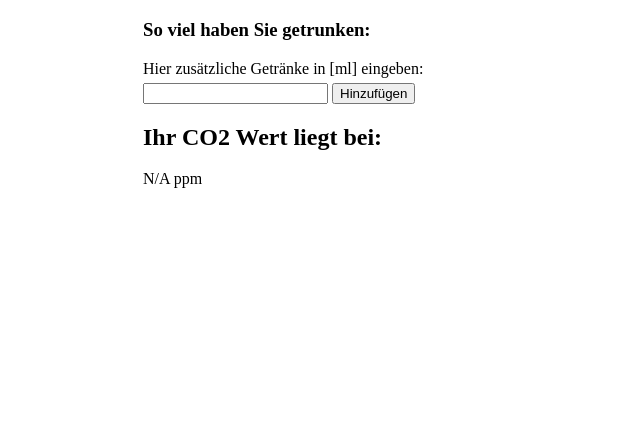
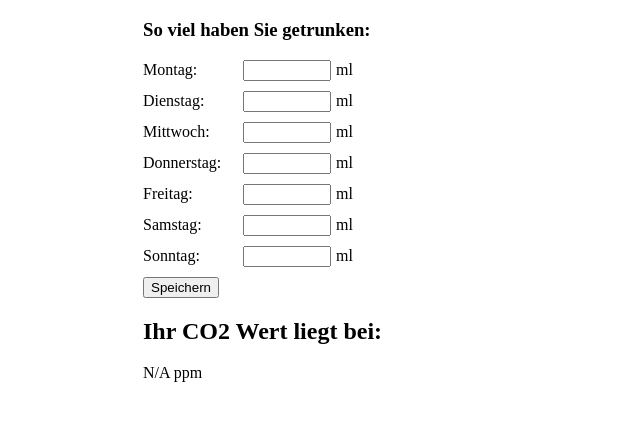
Before and after one commit to Rimurar/Hydrairtest, a plain HTML site: page index.html in a window 1280 px wide. Shown: the part 89-510 px from the top of the page, without its empty margins (197-837 px from the left). Drawn offline with Linux system fonts and the light colour scheme; no server answers.

Commit message:
Update index.html

```diff
--- a/index.html
+++ b/index.html
@@ -3,7 +3,6 @@
 <head>
     <meta charset="UTF-8">
     <meta name="viewport" content="width=device-width, initial-scale=1.0">
-    <title>Hydrair</title>
     <style>
         /* Einfaches CSS für die cyanfarbene Überschrift und den Container */
         body {
@@ -28,78 +27,91 @@
             margin-bottom: 5px;
             display: block;
         }
+		.form-group {
+            display: flex;
+            align-items: center;
+            margin-bottom: 10px;
+        }
+        .form-group label {
+            width: 100px; /* Einheitliche Breite für die Labels */
+        }
+        .form-group input {
+            width: 80px; /* Breite des Eingabefeldes */
+            margin-right: 5px; /* Abstand zwischen Eingabefeld und Einheit */
+        }
     </style>
+    <meta charset="UTF-8">
+    <meta name="viewport" content="width=device-width, initial-scale=1.0">
+    <title>Hydrair by Wolle :D</title>
+    <script>
+        function saveData() {
+            // Hole die Eingabewerte für jeden Wochentag
+            const days = ['Montag', 'Dienstag', 'Mittwoch', 'Donnerstag', 'Freitag', 'Samstag', 'Sonntag'];
+            days.forEach(day => {
+                const value = document.getElementById(day).value;
+                localStorage.setItem(day, value);
+            });
+
+            // Zeige eine Bestätigung an
+            alert('Daten wurden gespeichert!');
+        }
+
+        function loadData() {
+            // Lade die gespeicherten Daten für jeden Wochentag
+            const days = ['Montag', 'Dienstag', 'Mittwoch', 'Donnerstag', 'Freitag', 'Samstag', 'Sonntag'];
+            days.forEach(day => {
+                const value = localStorage.getItem(day);
+                if (value) {
+                    document.getElementById(day).value = value;
+                }
+            });
+        }
+        window.onload = loadData; // Lade die Daten beim Laden der Seite
+    </script>
 </head>
 <body>
     <div class="container">
-        <h1>Hydrair</h1>
-
-        <h3>So viel haben Sie getrunken:</h3>
-        <ul id="weekdayList">
-            <!-- Placeholder for weekdays -->
-        </ul>
-
-        <label for="manualInput" class="manual-input-label">Hier zusätzliche Getränke in [ml] eingeben:</label>
-        <div class="manual-input">
-            <input type="number" id="manualInput" name="manualInput" min="0" step="any">
-            <button onclick="addManualInput()">Hinzufügen</button>
+    <h1>Hydrair</h1>
+    <h3>So viel haben Sie getrunken:</h3>
+   <form onsubmit="saveData(); return false;">
+        <div class="form-group">
+            <label for="Montag">Montag:</label>
+            <input type="number" id="Montag" name="Montag" required maxlength="4" max="9999">
+            <span>ml</span>
         </div>
-
-        <h2>Ihr CO2 Wert liegt bei:</h2>
-        <p id="co2Snapshot">N/A ppm</p>
-    </div>
-
-    <script>
-        // Function to fetch data from server
-        function fetchData() {
-            fetch('/Hydrair/data.json') // Replace with your server endpoint
-                .then(response => response.json())
-                .then(data => updateData(data))
-                .catch(error => console.error('Error fetching data:', error));
-        }
-
-        // Function to update HTML elements with fetched data
-        function updateData(data) {
-            const weekdays = ['Montag', 'Dienstag', 'Mittwoch', 'Donnerstag', 'Freitag', 'Samstag', 'Sonntag'];
-            const weekdayList = document.getElementById('weekdayList');
-            weekdays.forEach((day, index) => {
-                const li = document.createElement('li');
-                const weightText = data[day.toLowerCase()] ? data[day.toLowerCase()] + ' ml' : 'N/A';
-                li.textContent = day + ': ' + weightText;
-                li.classList.add('weekday-item');
-                if (index === new Date().getDay()) {
-                    li.setAttribute('id', 'today');
-                }
-                weekdayList.appendChild(li);
-            });
-
-            // Update CO2 snapshot
-            document.getElementById('co2Snapshot').textContent = data.co2 || 'N/A ppm';
-        }
-
-        // Function to add manual input to the current day
-        function addManualInput() {
-            const input = document.getElementById('manualInput');
-            const value = parseFloat(input.value);
-            if (!isNaN(value)) {
-                const todayItem = document.getElementById('today');
-                const day = todayItem.textContent.split(':')[0].trim();
-                const currentWeightText = todayItem.textContent.split(':')[1].trim();
-                const currentWeight = parseFloat(currentWeightText.split(' ')[0]);
-                if (!isNaN(currentWeight)) {
-                    const newValue = currentWeight + value;
-                    todayItem.textContent = day + ': ' + newValue.toFixed(1) + ' ml';
-                } else {
-                    todayItem.textContent = day + ': ' + value.toFixed(1) + ' ml';
-                }
-                input.value = ''; // Clear input field after adding
-            } else {
-                alert('Bitte geben Sie eine gültige Zahl ein.');
-            }
-        }
-
-        // Initial data fetch when page loads
-        document.addEventListener('DOMContentLoaded', fetchData);
-    </script>
+        <div class="form-group">
+            <label for="Dienstag">Dienstag:</label>
+            <input type="number" id="Dienstag" name="Dienstag" required maxlength="4" max="9999">
+            <span>ml</span>
+        </div>
+        <div class="form-group">
+            <label for="Mittwoch">Mittwoch:</label>
+            <input type="number" id="Mittwoch" name="Mittwoch" required maxlength="4" max="9999">
+            <span>ml</span>
+        </div>
+        <div class="form-group">
+            <label for="Donnerstag">Donnerstag:</label>
+            <input type="number" id="Donnerstag" name="Donnerstag" required maxlength="4" max="9999">
+            <span>ml</span>
+        </div>
+        <div class="form-group">
+            <label for="Freitag">Freitag:</label>
+            <input type="number" id="Freitag" name="Freitag" required maxlength="4" max="9999">
+            <span>ml</span>
+        </div>
+        <div class="form-group">
+            <label for="Samstag">Samstag:</label>
+            <input type="number" id="Samstag" name="Samstag" required maxlength="4" max="9999">
+            <span>ml</span>
+        </div>
+        <div class="form-group">
+            <label for="Sonntag">Sonntag:</label>
+            <input type="number" id="Sonntag" name="Sonntag" required maxlength="4" max="9999">
+            <span>ml</span>
+        </div>
+        <input type="submit" value="Speichern"/br>
+		<h2>Ihr CO2 Wert liegt bei:</h2>
+		<p id="co2Snapshot">N/A ppm</p>
+    </form>
 </body>
 </html>
```
